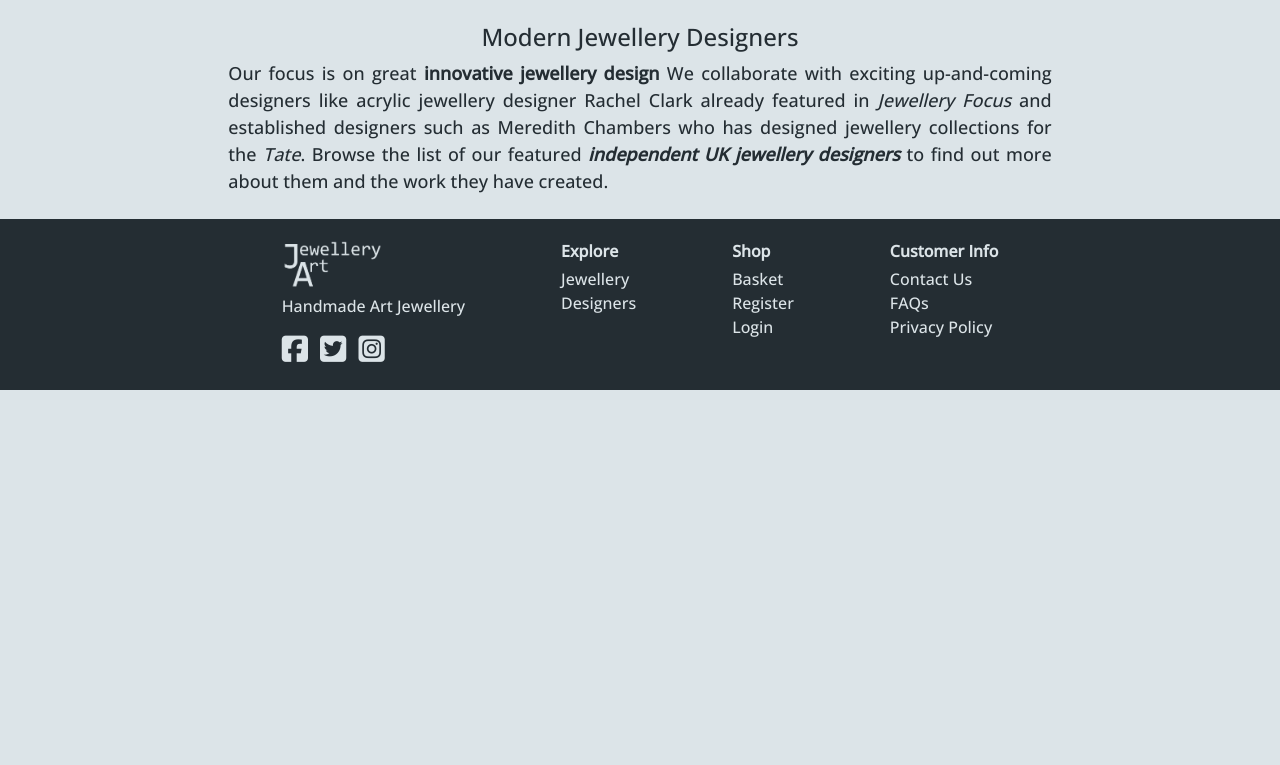
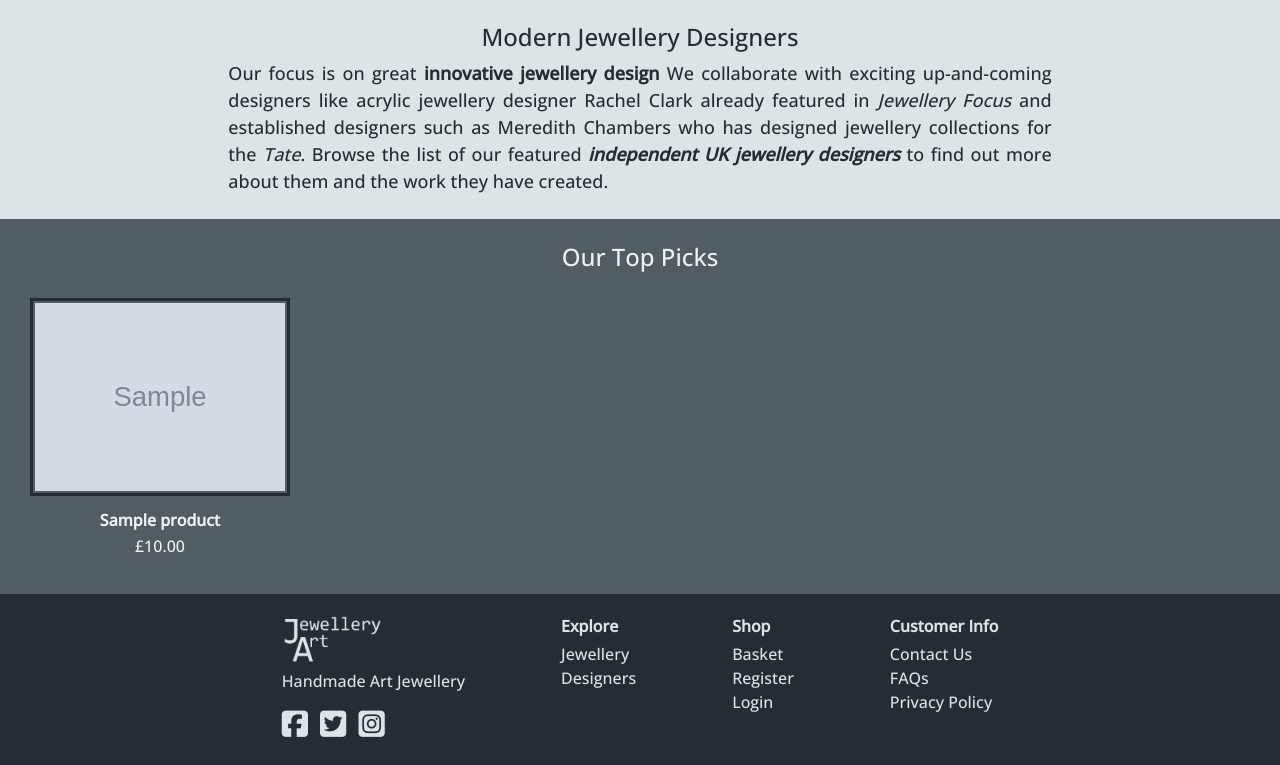
Before and after one commit to Stephanie-Ash/jewellery-art, a Django app: page / in a window 1280 px wide. Shown: the part 1270-2035 px from the top of the page. Before the commit the page ends 1660 px from the top, so only its background shows below. Run offline with Django 3.2, Linux system fonts and the light colour scheme; tables that the repository leaves empty hold one stand-in row (values such as "Sample post"); grey boxes marked "Sample" are stand-in pictures; some libraries are stand-ins or nearby versions.

Commit message:
Add top picks section to homepage using homepage_featured field

```diff
--- a/home/templates/home/index.html
+++ b/home/templates/home/index.html
@@ -74,5 +74,39 @@
     </div>
 </section>
 
+<!-- Featured Products Section -->
+<section class="container-fluid bg-color-grey">
+    <div class="row">
+        <div class="col py-4 txt-lgter">
+            <h3 class="text-center">Our Top Picks</h3>
+        </div>
+    </div>
+    <div class="row">
+        {% for product in featured_products %}
+        <div class="d-none d-sm-flex col-sm-6 col-md-3">
+            <div class="card home-card h-100 pb-4 mx-auto txt-lgt">
+                <a class="content-link" href="">
+                    {% if product.image %}
+                    <img class="card-img-top img-fluid" src="{{ product.image.url }}" alt="{{ product.name }}">
+                    {% else %}
+                    <img class="card-img-top img-fluid" src="{{ MEDIA_URL }}no-image.png" alt="{{ product.name }}">
+                    {% endif %}
+                </a>
+                <div class="card-body pb-0">
+                    <a class="content-link-lgter" href="">
+                        <h4 class="mb-0 card-title text-center">{{ product.name }}</h4>
+                    </a>
+                </div>
+                <div class="card-footer pt-1 text-center">
+                    <a class="content-link-lgter" href="">
+                        <p class="mb-0">£{{ product.price }}</p>
+                    </a>
+                </div>
+            </div>
+        </div>
+        {% endfor %}
+    </div>
+</section>
+
 
 {% endblock %}
--- a/home/views.py
+++ b/home/views.py
@@ -1,10 +1,16 @@
 """ Views for the home app. """
 from django.shortcuts import render
+from products.models import Product
 
 
 def index(request):
     """
     A view to return the homepage.
     """
+    featured_products = Product.objects.filter(homepage_featured=True)
 
-    return render(request, 'home/index.html')
+    context = {
+        'featured_products': featured_products,
+    }
+
+    return render(request, 'home/index.html', context)
--- a/products/templates/products/products.html
+++ b/products/templates/products/products.html
@@ -5,7 +5,7 @@
     <div class="row">
         <div class="col-10 mx-auto">
             <div class="row">
-                <div class="col my-4 text-center text-sm-left">
+                <div class="col my-4 text-center text-sm-left txt-drk">
                     {% if current_category %}
                     <h2 class="d-inline-block mb-0">{{ current_category.first.name }}</h2>
                     {% elif current_collection %}
@@ -58,7 +58,7 @@
             <div class="row">
                 {% for product in products %}
                 <div class="col-sm-6 col-md-4 col-xl-3">
-                    <div class="card h-100 pb-4 mx-auto">
+                    <div class="card product-card h-100 pb-4 mx-auto">
                         <a class="content-link" href="">
                             {% if product.image %}
                             <img class="card-img-top img-fluid" src="{{ product.image.url }}" alt="{{ product.name }}">
--- a/static/css/base.css
+++ b/static/css/base.css
@@ -79,6 +79,15 @@ h4 {
 
 .content-link:hover {
     color: #242d33;
+    text-decoration: none;
+}
+
+.content-link-lgter {
+    color: #eef2f4;
+}
+
+.content-link-lgter:hover {
+    color: #eef2f4;
     text-decoration: none;
 }
 
@@ -206,6 +215,28 @@ footer {
     background: url('/media/jewellery-making.jpg') center center / cover no-repeat fixed;
 }
 
+/* Home page featured products section */
+.home-card {
+    max-width: 250px;
+}
+
+.scrolling-wrapper {
+    display: flex;
+    flex-wrap: nowrap;
+    overflow-x: auto;
+}
+
+.scroll-card {
+    flex: 0 0 auto;
+    width: 250px;
+    height: 250px;
+    background-color: red;
+}
+
+.scroll-card > img {
+    width: 250px;
+}
+
 /* ------------------------products.html------------------------ */
 
 .divide-rule {
@@ -231,7 +262,7 @@ footer {
     border: none;
 }
 
-.card {
+.product-card {
     max-width: 280px;
 }
 
```
